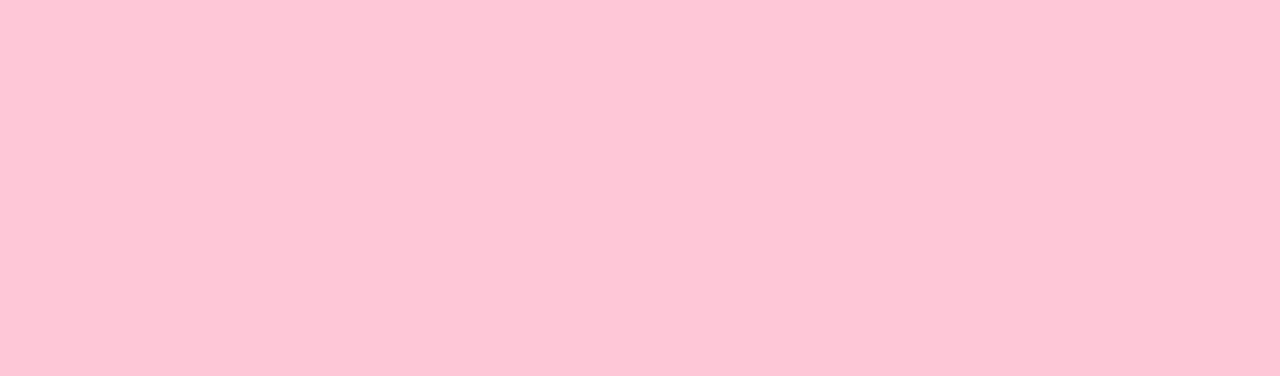
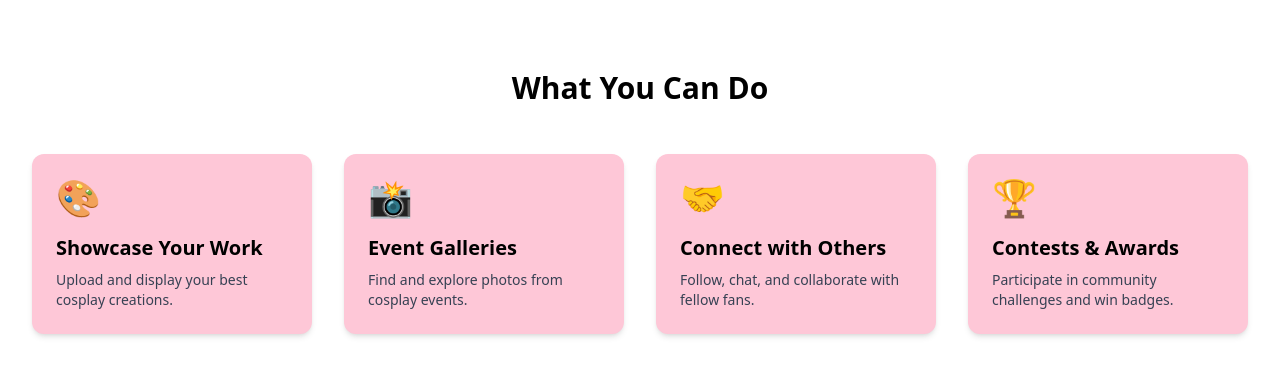
Before and after one commit to ruuto102/simple-sns-frontend, a React (Vite) app: page / in a window 1280 px wide. Shown: the part 742-1118 px from the top of the page. Before the commit the page ends 800 px from the top, so only its background shows below. Built offline with nearby package versions, Linux system fonts and the light colour scheme.

Commit message:
feat: FeatureSection

```diff
--- a/src/App.tsx
+++ b/src/App.tsx
@@ -1,12 +1,14 @@
 import './App.css'
 import Navbar from './components/Navbar/Navbar'
 import HeroSection from './components/Hero/Hero';
+import Features from './components/Features/Features';
 
 function App() {
   return (
     <div className="min-h-screen">
       <Navbar />
       <HeroSection/>
+        <Features/>
     </div>
   )
 }
--- /dev/null
+++ b/src/components/Features/Features.tsx
@@ -0,0 +1,25 @@
+export default function FeaturesSection() {
+    const features = [
+        { emoji: '🎨', title: 'Showcase Your Work', desc: 'Upload and display your best cosplay creations.' },
+        { emoji: '📸', title: 'Event Galleries', desc: 'Find and explore photos from cosplay events.' },
+        { emoji: '🤝', title: 'Connect with Others', desc: 'Follow, chat, and collaborate with fellow fans.' },
+        { emoji: '🏆', title: 'Contests & Awards', desc: 'Participate in community challenges and win badges.' },
+    ];
+
+    return (
+        <section className="w-full bg-white py-20 px-8">
+            <div className="max-w-7xl mx-auto text-center">
+                <h2 className="text-3xl font-bold mb-12 text-black">What You Can Do</h2>
+                <div className="grid gap-8 lg:grid-cols-4 sm:grid-cols-2">
+                    {features.map((feature) => (
+                        <div key={feature.title} className="bg-background p-6 rounded-xl shadow-md text-left">
+                            <div className="text-4xl mb-4">{feature.emoji}</div>
+                            <h3 className="text-xl font-semibold mb-2">{feature.title}</h3>
+                            <p className="text-sm text-gray-700">{feature.desc}</p>
+                        </div>
+                    ))}
+                </div>
+            </div>
+        </section>
+    );
+}
```
